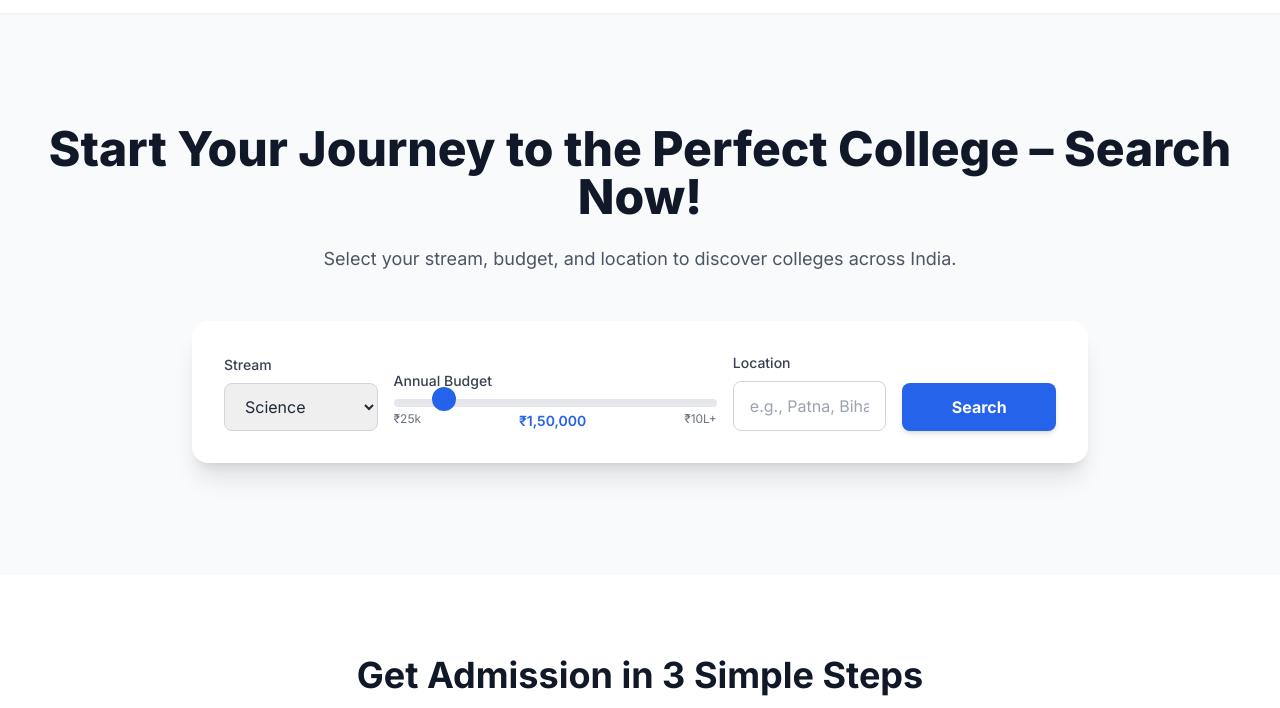
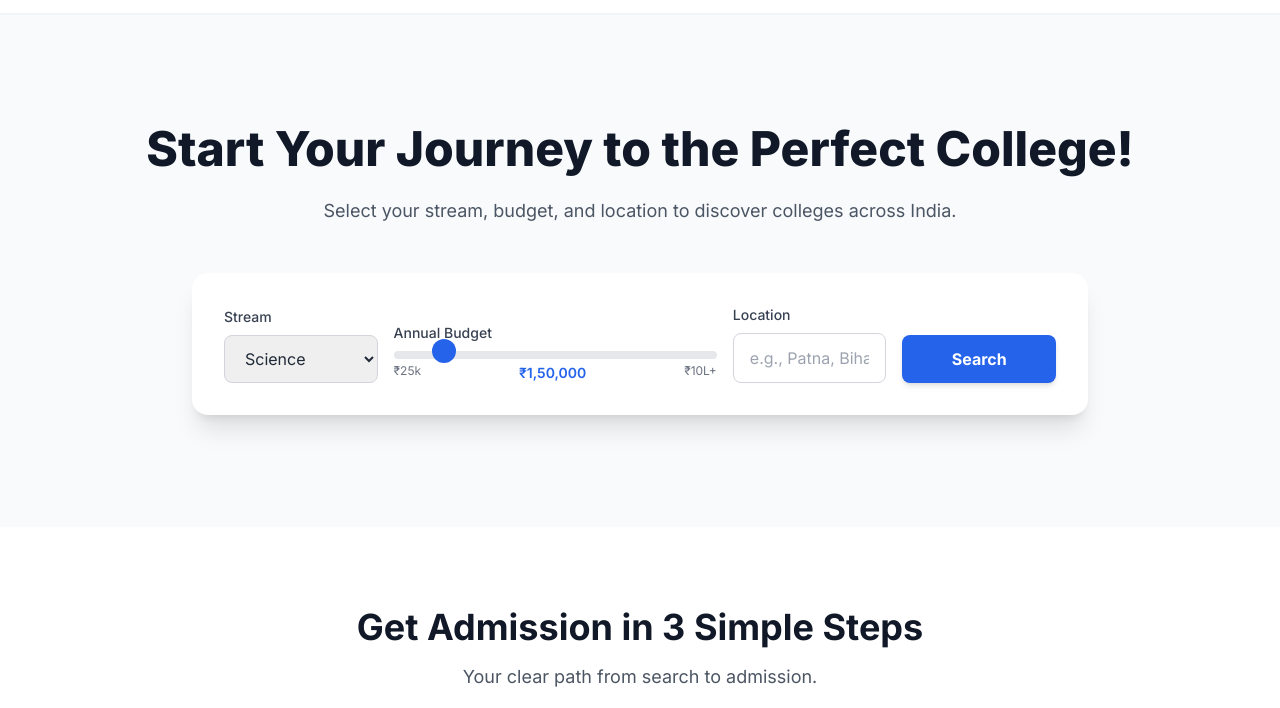
Before and after one commit to inkaran05/UniDirect, a plain HTML site: page index.html in a window 1280 px wide. Shown: the part 51-759 px from the top of the page. Drawn offline with nearby package versions, Linux system fonts and the light colour scheme; no server answers.

Commit message:
Initial commit

```diff
--- a/index.html
+++ b/index.html
@@ -48,7 +48,7 @@
     <main class="hero-bg">
         <div class="container mx-auto px-6 py-20 md:py-28 text-center">
             <h1 class="text-4xl md:text-5xl font-extrabold text-gray-900 leading-tight">
-                Start Your Journey to the Perfect College – Search Now!
+                Start Your Journey to the Perfect College!
             </h1>
             <p class="mt-6 text-lg text-gray-600 max-w-3xl mx-auto">
                 Select your stream, budget, and location to discover colleges across India.
```
